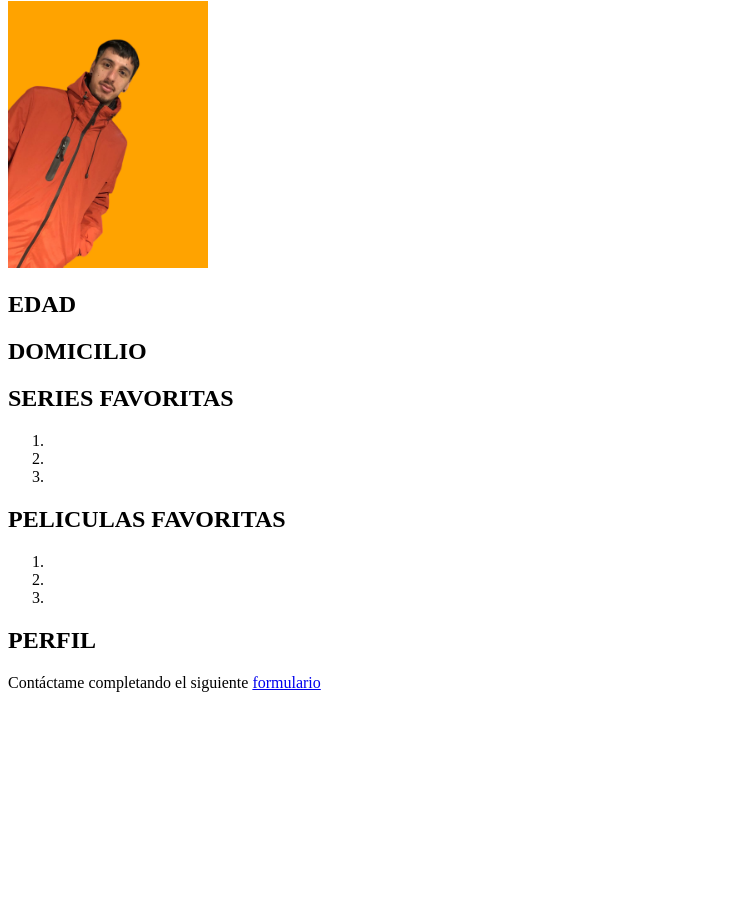
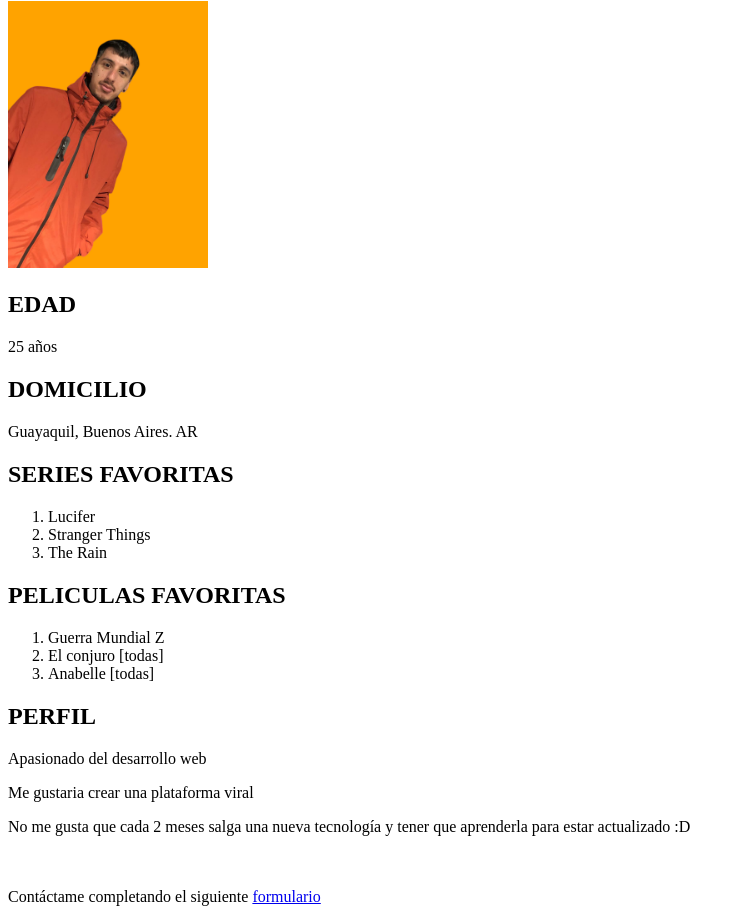
Before and after one commit to Soyagvs/diplo-react, a plain HTML site: page m1u3/index.html in a window 1280 px wide. Shown: the part 79-993 px from the top of the page, without its empty margins (0-745 px from the left). Before the commit the page ends 800 px from the top, so only its background shows below. Drawn offline with Linux system fonts and the light colour scheme.

Commit message:
complete date

```diff
--- a/m1u3/index.html
+++ b/m1u3/index.html
@@ -11,29 +11,32 @@
     <img src="profile.png" alt="imagen del perfil" width="200px">
 
     <h2>EDAD</h2>
-    <p></p>
+    <p>25 años</p>
 
     <h2>DOMICILIO</h2>
-    <p></p>
+    <p>Guayaquil, Buenos Aires. AR</p>
 
     <h2>SERIES FAVORITAS</h2>
     <ol>
-        <li></li>
-        <li></li>
-        <li></li>
+        <li>Lucifer</li>
+        <li>Stranger Things</li>
+        <li>The Rain</li>
     </ol>
 
     <h2>PELICULAS FAVORITAS</h2>
     <ol>
-        <li></li>
-        <li></li>
-        <li></li>
+        <li>Guerra Mundial Z</li>
+        <li>El conjuro [todas]</li>
+        <li>Anabelle [todas]</li>
     </ol>
 
     <h2>PERFIL</h2>
-    <p></p>
-    <p></p>
-    <p></p>
+    <p>Apasionado del desarrollo web</p>
+    <p>Me gustaria crear una plataforma viral</p>
+    <p>No me gusta que cada 2 meses salga una nueva tecnología y tener que aprenderla para estar actualizado :D</p>
+
+    <br/>
+    <br/>
 
     <stronge>
         Contáctame completando el siguiente <a href="form.html">formulario</a>
```
